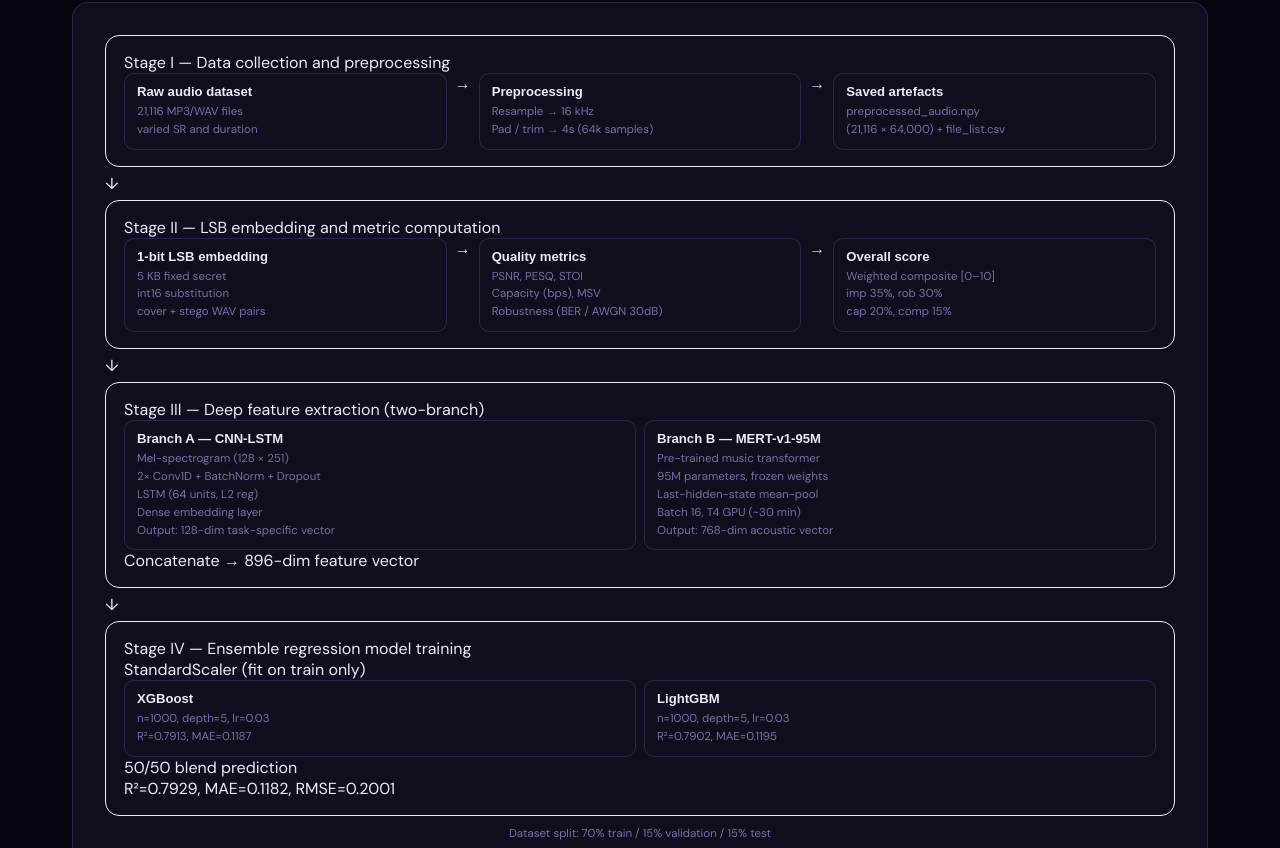
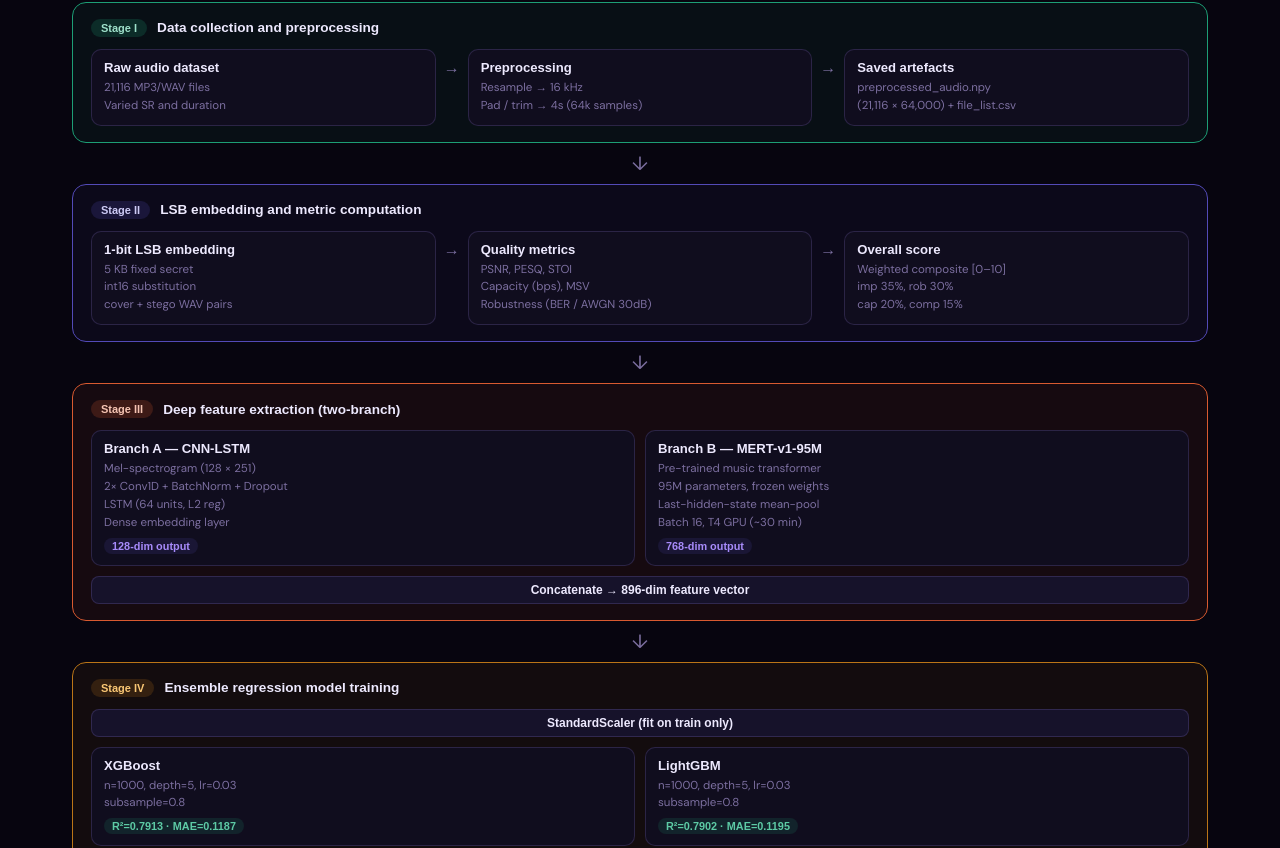
Before and after one commit to manuscrithu/audio-stego-frontend, a React (Vite) app: page / in a window 1280 px wide. Shown: the part 1692-2540 px from the top of the page. Built offline with nearby package versions, Linux system fonts and the light colour scheme; no server answers.

Commit message:
Refactor architecture section and update pipeline stages

```diff
--- a/src/App.jsx
+++ b/src/App.jsx
@@ -150,23 +150,26 @@ export default function App() {
       their suitability for secure LSB steganographic embedding.
     </p>
     <div className="divider"></div>
-    <div className="arch-diagram" style={{padding: "2rem"}}>
+
     <div className="pipeline-stages">
 
       {/* Stage I */}
-        <div className="pipeline-stage stage-teal">
-          <div className="stage-header">Stage I — Data collection and preprocessing</div>
+      <div className="pipeline-stage ps-teal">
+        <div className="stage-head">
+          <span className="stage-badge sb-teal">Stage I</span>
+          <span className="stage-title-text">Data collection and preprocessing</span>
+        </div>
         <div className="stage-boxes">
           <div className="stage-box">
             <div className="stage-box-title">Raw audio dataset</div>
-              <div className="stage-box-sub">21,116 MP3/WAV files<br/>varied SR and duration</div>
+            <div className="stage-box-sub">21,116 MP3/WAV files<br/>Varied SR and duration</div>
           </div>
-            <span className="stage-arrow">→</span>
+          <span className="stage-arr">→</span>
           <div className="stage-box">
             <div className="stage-box-title">Preprocessing</div>
             <div className="stage-box-sub">Resample → 16 kHz<br/>Pad / trim → 4s (64k samples)</div>
           </div>
-            <span className="stage-arrow">→</span>
+          <span className="stage-arr">→</span>
           <div className="stage-box">
             <div className="stage-box-title">Saved artefacts</div>
             <div className="stage-box-sub">preprocessed_audio.npy<br/>(21,116 × 64,000) + file_list.csv</div>
@@ -174,22 +177,25 @@ export default function App() {
         </div>
       </div>
 
-        <div className="pipeline-connector">↓</div>
+      <div className="pipeline-conn">↓</div>
 
       {/* Stage II */}
-        <div className="pipeline-stage stage-blue">
-          <div className="stage-header">Stage II — LSB embedding and metric computation</div>
+      <div className="pipeline-stage ps-purple">
+        <div className="stage-head">
+          <span className="stage-badge sb-purple">Stage II</span>
+          <span className="stage-title-text">LSB embedding and metric computation</span>
+        </div>
         <div className="stage-boxes">
           <div className="stage-box">
             <div className="stage-box-title">1-bit LSB embedding</div>
             <div className="stage-box-sub">5 KB fixed secret<br/>int16 substitution<br/>cover + stego WAV pairs</div>
           </div>
-            <span className="stage-arrow">→</span>
+          <span className="stage-arr">→</span>
           <div className="stage-box">
             <div className="stage-box-title">Quality metrics</div>
             <div className="stage-box-sub">PSNR, PESQ, STOI<br/>Capacity (bps), MSV<br/>Robustness (BER / AWGN 30dB)</div>
           </div>
-            <span className="stage-arrow">→</span>
+          <span className="stage-arr">→</span>
           <div className="stage-box">
             <div className="stage-box-title">Overall score</div>
             <div className="stage-box-sub">Weighted composite [0–10]<br/>imp 35%, rob 30%<br/>cap 20%, comp 15%</div>
@@ -197,61 +203,57 @@ export default function App() {
         </div>
       </div>
 
-        <div className="pipeline-connector">↓</div>
+      <div className="pipeline-conn">↓</div>
 
       {/* Stage III */}
-        <div className="pipeline-stage stage-pink">
-          <div className="stage-header">Stage III — Deep feature extraction (two-branch)</div>
-          <div className="stage-boxes stage-boxes--wide">
-            <div className="stage-box stage-box--wide">
+      <div className="pipeline-stage ps-coral">
+        <div className="stage-head">
+          <span className="stage-badge sb-coral">Stage III</span>
+          <span className="stage-title-text">Deep feature extraction (two-branch)</span>
+        </div>
+        <div className="stage-boxes stage-boxes--grid2">
+          <div className="stage-box">
             <div className="stage-box-title">Branch A — CNN-LSTM</div>
-              <div className="stage-box-sub">
-                Mel-spectrogram (128 × 251)<br/>
-                2× Conv1D + BatchNorm + Dropout<br/>
-                LSTM (64 units, L2 reg)<br/>
-                Dense embedding layer<br/>
-                Output: 128-dim task-specific vector
+            <div className="stage-box-sub">Mel-spectrogram (128 × 251)<br/>2× Conv1D + BatchNorm + Dropout<br/>LSTM (64 units, L2 reg)<br/>Dense embedding layer</div>
+            <span className="dim-pill pill-purple">128-dim output</span>
+          </div>
+          <div className="stage-box">
+            <div className="stage-box-title">Branch B — MERT-v1-95M</div>
+            <div className="stage-box-sub">Pre-trained music transformer<br/>95M parameters, frozen weights<br/>Last-hidden-state mean-pool<br/>Batch 16, T4 GPU (~30 min)</div>
+            <span className="dim-pill pill-purple">768-dim output</span>
           </div>
         </div>
-            <div className="stage-box stage-box--wide">
-              <div className="stage-box-title">Branch B — MERT-v1-95M</div>
-              <div className="stage-box-sub">
-                Pre-trained music transformer<br/>
-                95M parameters, frozen weights<br/>
-                Last-hidden-state mean-pool<br/>
-                Batch 16, T4 GPU (~30 min)<br/>
-                Output: 768-dim acoustic vector
-              </div>
-            </div>
-          </div>
-          <div className="stage-concat">Concatenate → 896-dim feature vector</div>
+        <div className="concat-pill">Concatenate → 896-dim feature vector</div>
       </div>
 
-        <div className="pipeline-connector">↓</div>
+      <div className="pipeline-conn">↓</div>
 
       {/* Stage IV */}
-        <div className="pipeline-stage stage-orange">
-          <div className="stage-header">Stage IV — Ensemble regression model training</div>
-          <div className="stage-scaler">StandardScaler (fit on train only)</div>
-          <div className="stage-boxes">
+      <div className="pipeline-stage ps-amber">
+        <div className="stage-head">
+          <span className="stage-badge sb-amber">Stage IV</span>
+          <span className="stage-title-text">Ensemble regression model training</span>
+        </div>
+        <div className="scaler-pill">StandardScaler (fit on train only)</div>
+        <div className="stage-boxes stage-boxes--grid2">
           <div className="stage-box">
             <div className="stage-box-title">XGBoost</div>
-              <div className="stage-box-sub">n=1000, depth=5, lr=0.03<br/>R²=0.7913, MAE=0.1187</div>
+            <div className="stage-box-sub">n=1000, depth=5, lr=0.03<br/>subsample=0.8</div>
+            <span className="dim-pill pill-teal">R²=0.7913 · MAE=0.1187</span>
           </div>
           <div className="stage-box">
             <div className="stage-box-title">LightGBM</div>
-              <div className="stage-box-sub">n=1000, depth=5, lr=0.03<br/>R²=0.7902, MAE=0.1195</div>
+            <div className="stage-box-sub">n=1000, depth=5, lr=0.03<br/>subsample=0.8</div>
+            <span className="dim-pill pill-teal">R²=0.7902 · MAE=0.1195</span>
           </div>
         </div>
-          <div className="stage-blend">
-            <div className="stage-blend-title">50/50 blend prediction</div>
-            <div className="stage-blend-sub">R²=0.7929, MAE=0.1182, RMSE=0.2001</div>
+        <div className="blend-box">
+          <div className="blend-title">50/50 blend prediction</div>
+          <div className="blend-sub">R²=0.7929 · MAE=0.1182 · RMSE=0.2001</div>
         </div>
       </div>
 
       <div className="pipeline-footnote">Dataset split: 70% train / 15% validation / 15% test</div>
-
-      </div>
     </div>
   </div>
 </section>
```
Lines whose indentation alone changed are shown as unchanged.
